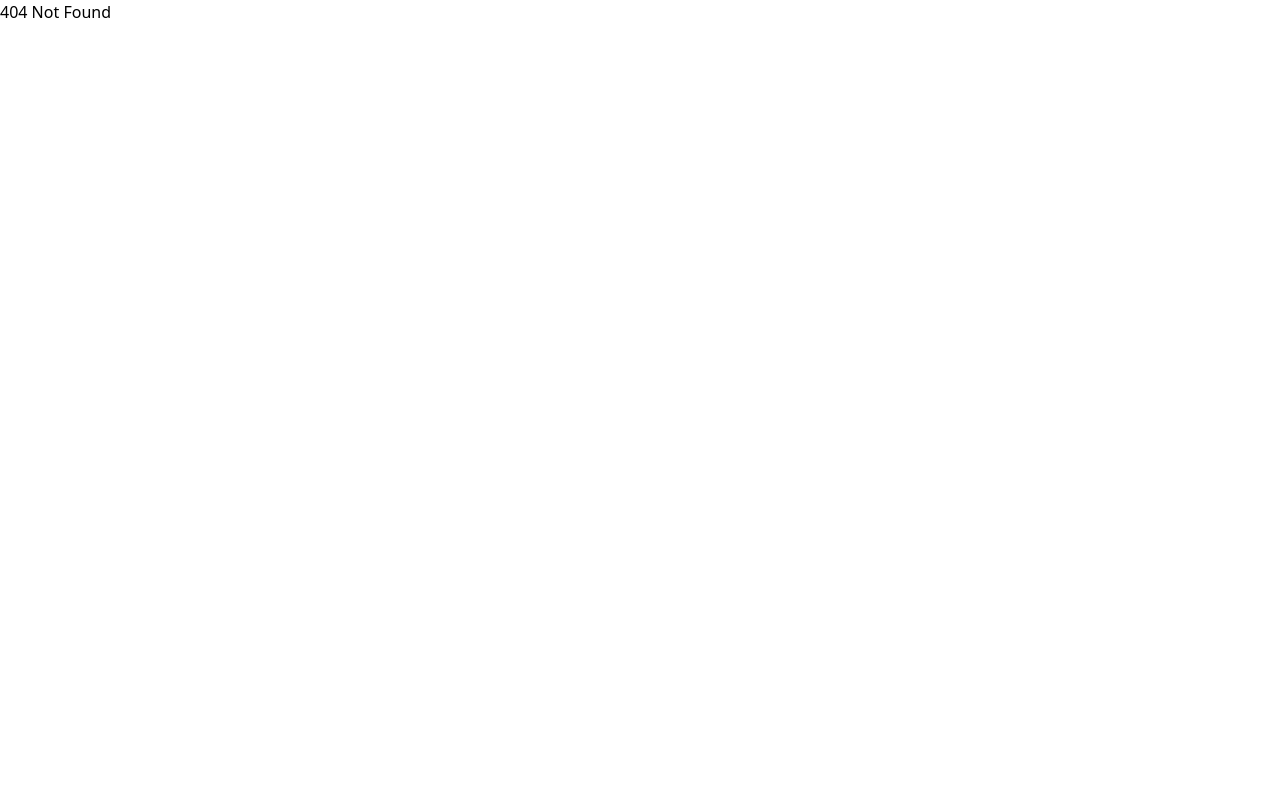
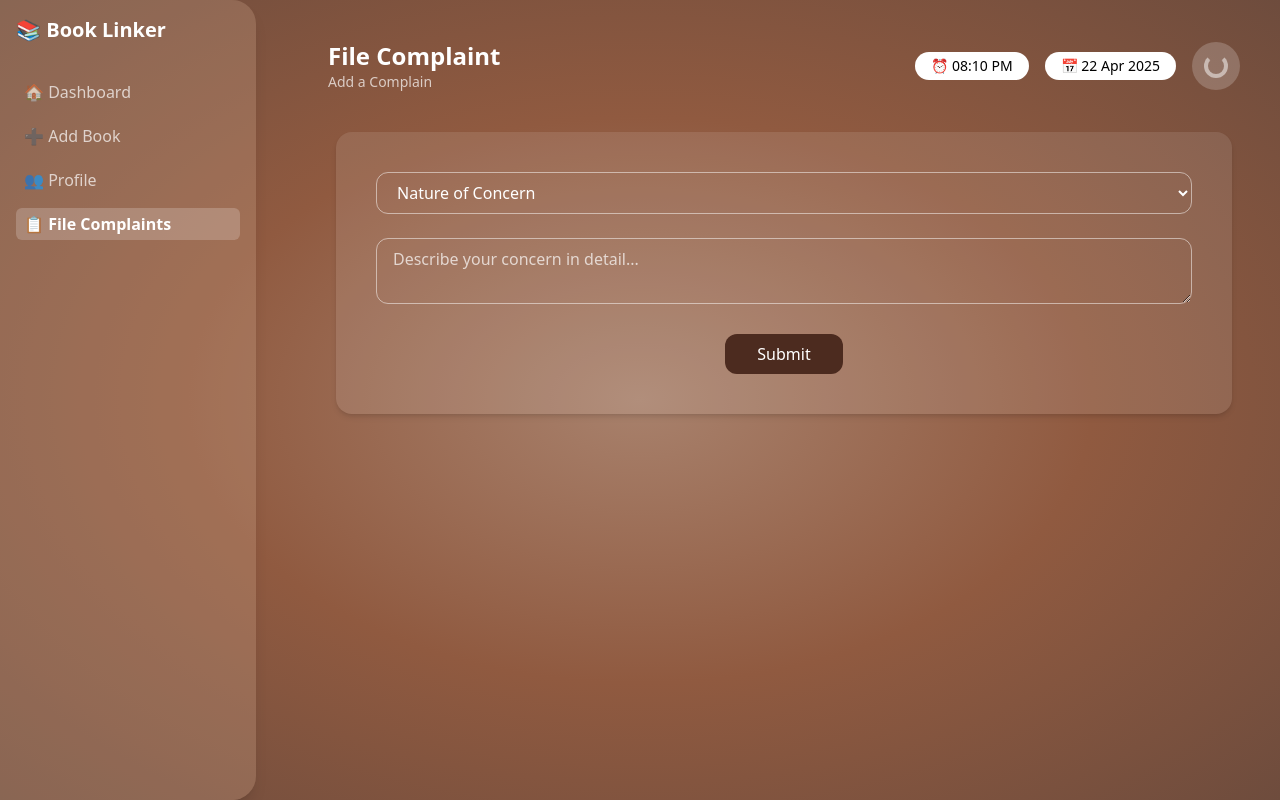
Before and after one commit to VE-Vaniya/BookLinker, a React (Vite) app: page /DashBoard/FileComplaints in a window 1280 px wide. Before the commit this address had no page. Built offline with nearby package versions, Linux system fonts and the light colour scheme.

Commit message:
File Complaint Feature

```diff
--- a/src/App.jsx
+++ b/src/App.jsx
@@ -6,6 +6,7 @@ import { Routes, Route } from "react-router-dom";
 import DashBoard from "./components/DashBoard";
 import ProfileSetup from "./components/Profile";
 import AddBook from "./components/AddBook";
+import FileComplaint from "./components/FileComplaint";
 
 function App() {
   return (
@@ -17,6 +18,7 @@ function App() {
         <Route path="/DashBoard" element={<DashBoard />} />
         <Route path="/DashBoard/Profile" element={<ProfileSetup />} />
         <Route path="/DashBoard/AddBook" element={<AddBook />} />
+        <Route path="/DashBoard/FileComplaints" element={<FileComplaint />} />
         <Route path="*" element={<h1>404 Not Found</h1>} />
       </Routes>
     </>
--- /dev/null
+++ b/src/components/FileComplaint.jsx
@@ -0,0 +1,234 @@
+import React, { useEffect, useState } from "react";
+import SideNav from "./SideNav";
+import { getAuth } from "firebase/auth";
+import { getDatabase, ref, get } from "firebase/database";
+
+export default function FileComplaint() {
+  const [form, setForm] = useState({
+    natureOfConcern: "",
+    details: "",
+  });
+  const [currentTime, setCurrentTime] = useState("");
+  const [currentDate, setCurrentDate] = useState("");
+  const [avatarUrl, setAvatarUrl] = useState("");
+  const [isLoading, setIsLoading] = useState(true);
+  const [errors, setErrors] = useState([]);
+  const [successMessage, setSuccessMessage] = useState("");
+  const [isSubmitting, setIsSubmitting] = useState(false);
+
+  useEffect(() => {
+    const auth = getAuth();
+    const user = auth.currentUser;
+
+    const fetchData = async () => {
+      if (user) {
+        const safeEmail = user.email.replace(/\./g, "_");
+        const db = getDatabase();
+        const profileImageRef = ref(
+          db,
+          `userProfiles/${safeEmail}/profileImageUrl`
+        );
+
+        try {
+          setIsLoading(true);
+          const imageSnap = await get(profileImageRef);
+          const imageUrl = imageSnap.exists() ? imageSnap.val() : "";
+          setAvatarUrl(
+            typeof imageUrl === "string" && imageUrl.startsWith("http")
+              ? imageUrl
+              : ""
+          );
+        } catch (error) {
+          console.error("Error fetching avatar:", error);
+        } finally {
+          setIsLoading(false);
+        }
+      }
+    };
+
+    fetchData();
+
+    const updateDateTime = () => {
+      const now = new Date();
+      setCurrentTime(
+        now.toLocaleTimeString([], { hour: "2-digit", minute: "2-digit" })
+      );
+      setCurrentDate(
+        now.toLocaleDateString("en-GB", {
+          year: "numeric",
+          month: "short",
+          day: "2-digit",
+        })
+      );
+    };
+
+    updateDateTime();
+    const intervalId = setInterval(updateDateTime, 60000);
+    return () => clearInterval(intervalId);
+  }, []);
+
+  const handleChange = (e) => {
+    const { name, value } = e.target;
+    setForm((prev) => ({ ...prev, [name]: value }));
+  };
+
+  const handleSubmit = async (e) => {
+    e.preventDefault();
+    setIsSubmitting(true);
+    setErrors([]);
+
+    if (!form.natureOfConcern || !form.details) {
+      setErrors(["All fields are required."]);
+      setIsSubmitting(false);
+      return;
+    }
+
+    try {
+      const auth = getAuth();
+      const user = auth.currentUser;
+
+      const payload = {
+        natureOfConcern: form.natureOfConcern,
+        details: form.details,
+        email: user.email,
+        username: user.displayName || "Unknown",
+      };
+
+      const response = await fetch(
+        "http://localhost:8081/api/complaints/file",
+        {
+          method: "POST",
+          headers: {
+            "Content-Type": "application/json",
+          },
+          body: JSON.stringify(payload),
+        }
+      );
+
+      if (response.ok) {
+        const result = await response.json();
+        setSuccessMessage(result.message);
+        setForm({ natureOfConcern: "", details: "" });
+
+        // Auto-hide success message after 5 seconds
+        setTimeout(() => {
+          setSuccessMessage("");
+        }, 5000);
+      } else {
+        const err = await response.json();
+        setErrors([err.error || "Submission failed"]);
+      }
+    } catch (err) {
+      console.error(err);
+      setErrors(["An unexpected error occurred."]);
+    } finally {
+      setIsSubmitting(false);
+    }
+  };
+
+  return (
+    <div
+      className="min-h-screen flex"
+      style={{
+        background:
+          "radial-gradient(ellipse at center, #A8816C 0%, #905A40 50%, #6E4C3D 100%)",
+      }}
+    >
+      <SideNav />
+      <main className="flex-1 p-10 text-white">
+        <div className="flex flex-col items-center mb-10 lg:flex-row lg:justify-between lg:items-center">
+          <div className="text-center lg:text-left mb-4 lg:mb-0">
+            <h1 className="text-2xl font-semibold">File Complaint</h1>
+            <p className="text-sm text-white/70">Add a Complain</p>
+          </div>
+          <div className="hidden lg:flex items-center gap-4">
+            <div className="text-sm bg-white rounded-full px-4 py-1 text-black">
+              ⏰ {currentTime}
+            </div>
+            <div className="text-sm bg-white rounded-full px-4 py-1 text-black">
+              📅 {currentDate}
+            </div>
+            <div className="w-12 h-12 rounded-full bg-white/20 flex items-center justify-center">
+              {isLoading ? (
+                <div className="w-6 h-6 border-4 border-white/50 border-t-transparent rounded-full animate-spin" />
+              ) : avatarUrl ? (
+                <img
+                  src={avatarUrl}
+                  alt="User Avatar"
+                  className="w-full h-full rounded-full object-cover"
+                />
+              ) : (
+                <span className="text-xl text-white/50">👤</span>
+              )}
+            </div>
+          </div>
+        </div>
+
+        <form
+          onSubmit={handleSubmit}
+          className="bg-white/10 p-10 rounded-2xl shadow-md max-w-4xl mx-auto space-y-6"
+        >
+          {errors.length > 0 && (
+            <div className="text-red-500 mb-4">
+              <ul>
+                {errors.map((error, idx) => (
+                  <li key={idx}>{error}</li>
+                ))}
+              </ul>
+            </div>
+          )}
+
+          {successMessage && (
+            <div className="text-green-500 mb-4">{successMessage}</div>
+          )}
+
+          <select
+            name="natureOfConcern"
+            value={form.natureOfConcern}
+            onChange={handleChange}
+            required
+            className="w-full px-4 py-2 rounded-xl bg-transparent border border-white/50 text-white focus:outline-none"
+          >
+            <option className="text-black" value="">
+              Nature of Concern
+            </option>
+            <option className="text-black" value="Bug">
+              Bug
+            </option>
+            <option className="text-black" value="Feature Request">
+              Feature Request
+            </option>
+            <option className="text-black" value="Content Issue">
+              Content Issue
+            </option>
+            <option className="text-black" value="Other">
+              Other
+            </option>
+          </select>
+
+          <textarea
+            name="details"
+            value={form.details}
+            onChange={handleChange}
+            placeholder="Describe your concern in detail..."
+            required
+            className="w-full bg-transparent border border-white/50 px-4 py-2 rounded-xl text-white placeholder-white/70"
+          />
+
+          <div className="text-center">
+            {isSubmitting ? (
+              <div className="w-6 h-6 border-4 border-white/50 border-t-transparent rounded-full animate-spin mx-auto" />
+            ) : (
+              <button
+                type="submit"
+                className="bg-[#4c2b1f] text-white px-8 py-2 rounded-xl hover:bg-[#6e3f2d] transition"
+              >
+                Submit
+              </button>
+            )}
+          </div>
+        </form>
+      </main>
+    </div>
+  );
+}
--- a/src/components/SideNav.jsx
+++ b/src/components/SideNav.jsx
@@ -65,6 +65,15 @@ const SideNav = () => {
           >
             👥 Profile
           </NavLink>
+
+          {/* New "File Complaints" Button */}
+          <NavLink
+            to="/DashBoard/FileComplaints"
+            className={linkClasses}
+            onClick={() => setIsOpen(false)}
+          >
+            📋 File Complaints
+          </NavLink>
         </nav>
       </aside>
 
```
